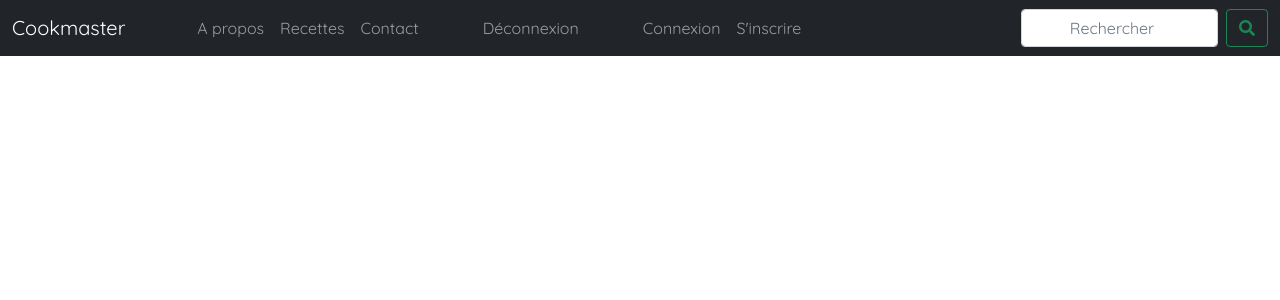
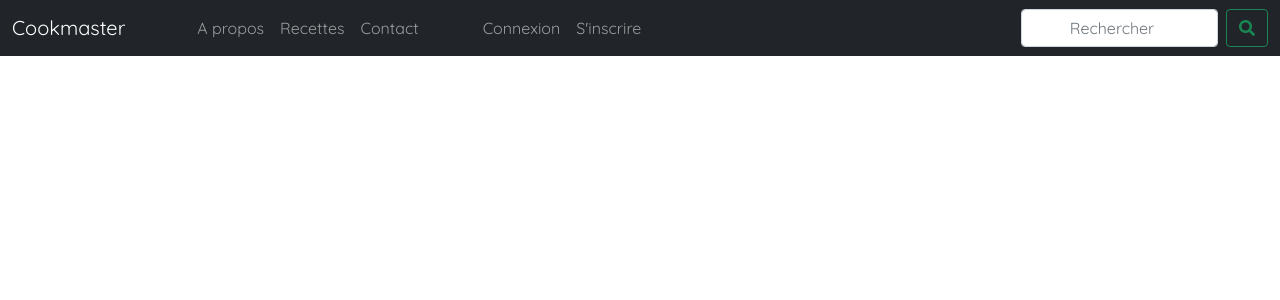
Before and after one commit to jungledif/Cookmaster-symfony, a Symfony app: template templates/home/index.html.twig in a window 1280 px wide. Shown: the top 300 px of the page. Run offline with Twig, Linux system fonts and the light colour scheme; the template is opened without the code that fills it, so the values that code supplies are empty; some libraries are stand-ins or nearby versions.

Commit message:
closes #13; Update the navbar

```diff
--- a/templates/base.html.twig
+++ b/templates/base.html.twig
@@ -19,8 +19,52 @@
         {% endblock %}
     </head>
     <body>
+        {% block navbar %}
+    <nav class="navbar navbar-expand-lg navbar-dark bg-dark">
+  <div class="container-fluid">
+    <a class="navbar-brand" href="display" action="/display">Cookmaster</a>
+    <button class="navbar-toggler" type="button" data-bs-toggle="collapse" data-bs-target="#navbarSupportedContent" aria-controls="navbarSupportedContent" aria-expanded="false" aria-label="Toggle navigation">
+      <span class="navbar-toggler-icon"></span>
+    </button>
+    <div class="collapse navbar-collapse" id="navbarSupportedContent">
+      <ul class="navbar-nav me-auto mb-2 mb-lg-0 ms-5">
+        <li class="nav-item">
+          <a class="nav-link" aria-current="page" href="#">A propos</a>
+        </li>
+
+        <li class="nav-item">
+          <a class="nav-link" href="" >Recettes</a>
+        </li>
+
+        <li class="nav-item">
+          <a class="nav-link" href="#">Contact</a>
+        </li>
+
+        {% if is_granted('IS_AUTHENTICATED_FULLY') %}
+        <li class="ms-5 nav-item">
+          <a class="nav-link" href="{{ path('app_logout') }}" role="button" aria-pressed="true" id="logout-btn">Déconnexion</a>
+        </li>
+           {% else %}
+
+        <li class="ms-5 nav-item">
+          <a class="nav-link" href="{{ path('app_login') }}" role="button" aria-pressed="true" id="login-btn" >Connexion</a>
+        </li>
+
+         <li class="nav-item">
+          <a class="nav-link" href="{{ path('app_register') }}"role="button" aria-pressed="true" id="signup-btn">S'inscrire</a>
+        </li>
+           {% endif %}
+
+      </ul>
+      <form class="d-flex">
+        <input class="form-control me-2" type="search" placeholder="Rechercher" name="search" aria-label="Search">
+        <button class="btn btn-outline-success" type="submit"><i class="fas fa-search"></i></button>
+      </form>
+    </div>
+  </div>
+</nav>
+        {% endblock %}
         {% block body %}
-
         {% endblock %}
     </body>
 </html>
--- a/templates/home/index.html.twig
+++ b/templates/home/index.html.twig
@@ -4,42 +4,4 @@
 
 {% block body %}
 
-     <nav class="navbar navbar-expand-lg navbar-dark bg-dark">
-  <div class="container-fluid">
-    <a class="navbar-brand" href="display" action="/display">Cookmaster</a>
-    <button class="navbar-toggler" type="button" data-bs-toggle="collapse" data-bs-target="#navbarSupportedContent" aria-controls="navbarSupportedContent" aria-expanded="false" aria-label="Toggle navigation">
-      <span class="navbar-toggler-icon"></span>
-    </button>
-    <div class="collapse navbar-collapse" id="navbarSupportedContent">
-      <ul class="navbar-nav me-auto mb-2 mb-lg-0 ms-5">
-        <li class="nav-item">
-          <a class="nav-link" aria-current="page" href="#">A propos</a>
-        </li>
-        <li class="nav-item">
-          <a class="nav-link" href="new" action="/new">Recettes</a>
-        </li>
-        <li class="nav-item">
-          <a class="nav-link" href="#">Contact</a>
-        </li>
-
-        <li class="ms-5 nav-item">
-          <a class="nav-link" href="logout" action="/logout">Déconnexion</a>
-        </li>
-
-        <li class="ms-5 nav-item">
-          <a class="nav-link" href="/login" action="/login">Connexion</a>
-        </li>
-
-         <li class="nav-item">
-          <a class="nav-link" href="register" action="/register">S'inscrire</a>
-        </li>
-
-      </ul>
-      <form class="d-flex">
-        <input class="form-control me-2" type="search" placeholder="Rechercher" name="search" aria-label="Search">
-        <button class="btn btn-outline-success" type="submit"><i class="fas fa-search"></i></button>
-      </form>
-    </div>
-  </div>
-</nav>
 {% endblock %}
```
Also changed, not shown: 1 other file.
